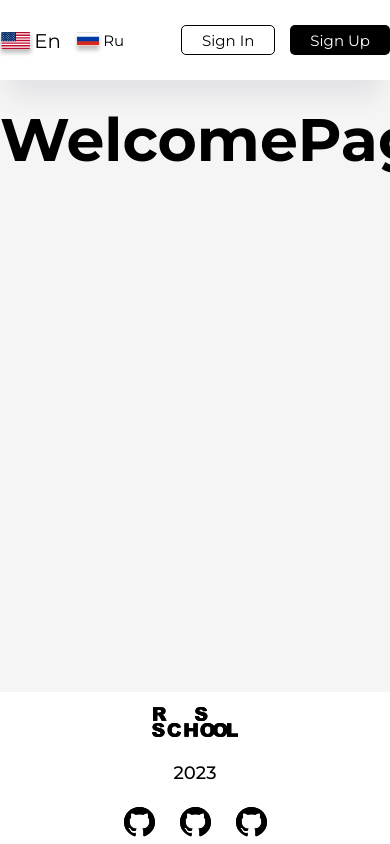
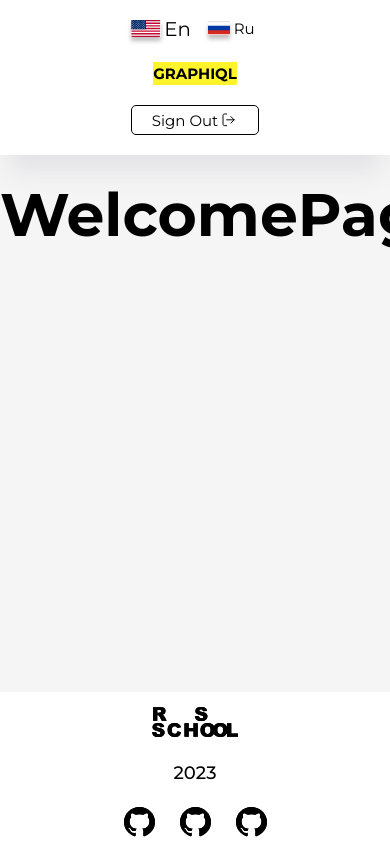
Before and after one commit to KirillVM/graphiql-app, a React (Vite) app: page / in a window 390 px wide. Shown: the top 844 px of the page. Built offline with nearby package versions, Linux system fonts and the light colour scheme.

Commit message:
feat: add adaptive styles for header

```diff
--- a/src/components/Header/Header.module.scss
+++ b/src/components/Header/Header.module.scss
@@ -12,7 +12,7 @@ header {
 .header_scrolling {
   background-color: $color-accent-light;
   box-shadow: 0px 25px 25px -9px rgba(83, 83, 109, 0.3);
-  padding: 20px 0;
+  padding: 15px 0;
 }
 
 .container {
@@ -22,3 +22,14 @@ header {
   align-items: center;
   max-width: 1192px;
 }
+
+@media (max-width: 479px) {
+  header {
+    padding: 15px 0 20px;
+  }
+  .container {
+    flex-direction: column;
+    align-items: center;
+    row-gap: 20px;
+  }
+}
--- a/src/context/AuthContext/AuthContext.tsx
+++ b/src/context/AuthContext/AuthContext.tsx
@@ -5,7 +5,7 @@ export const AuthContext = createContext<AuthContextValue>(null!);
 
 export const AuthProvider = ({ children }: AuthContextProps) => {
   // presumably checking the token in localStorage and if the token is valid and unexpired)
-  const [userToken, setUserToken] = useState<string | null>(null);
+  const [userToken, setUserToken] = useState<string | null>('null');
 
   const signIn = (newToken: string, cb: () => void) => {
     setUserToken(newToken);
```
